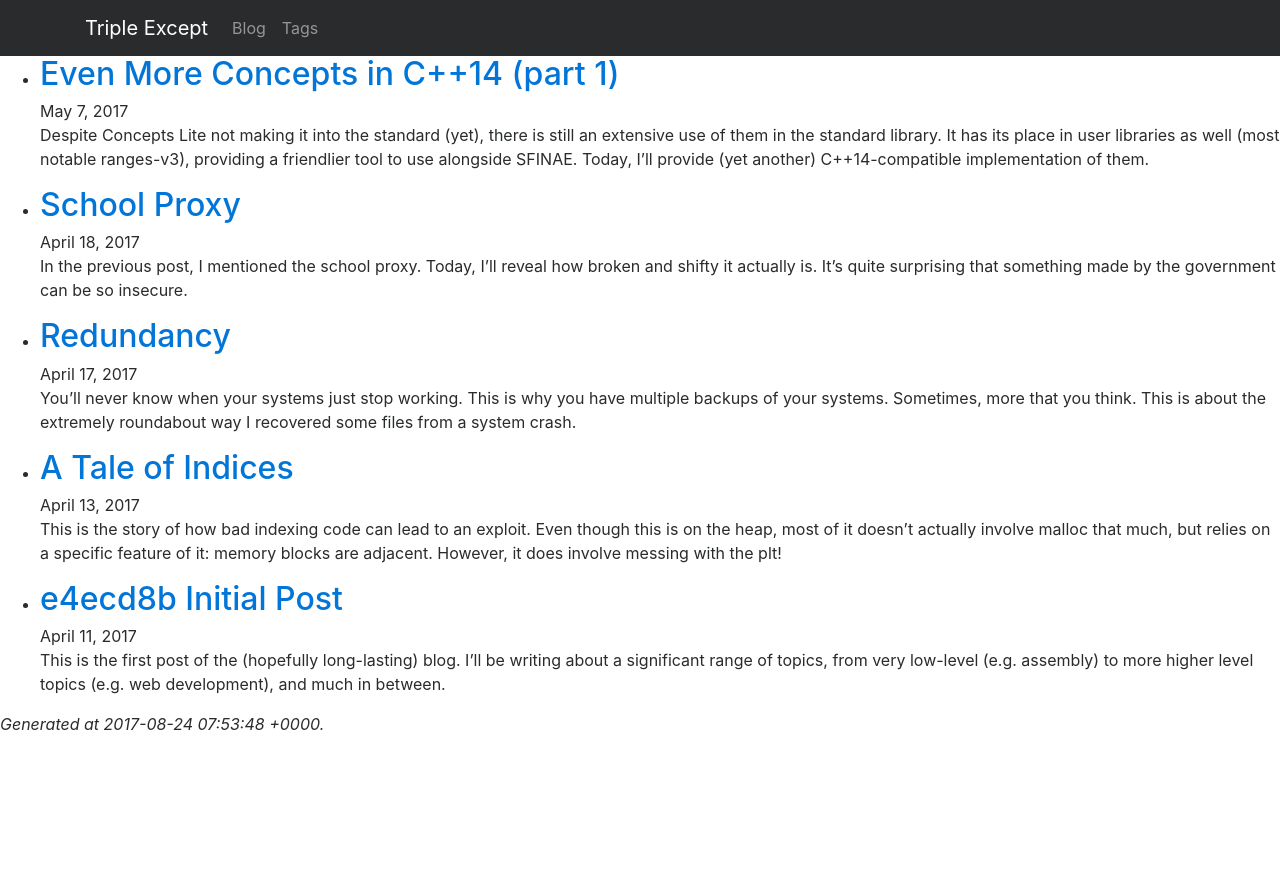
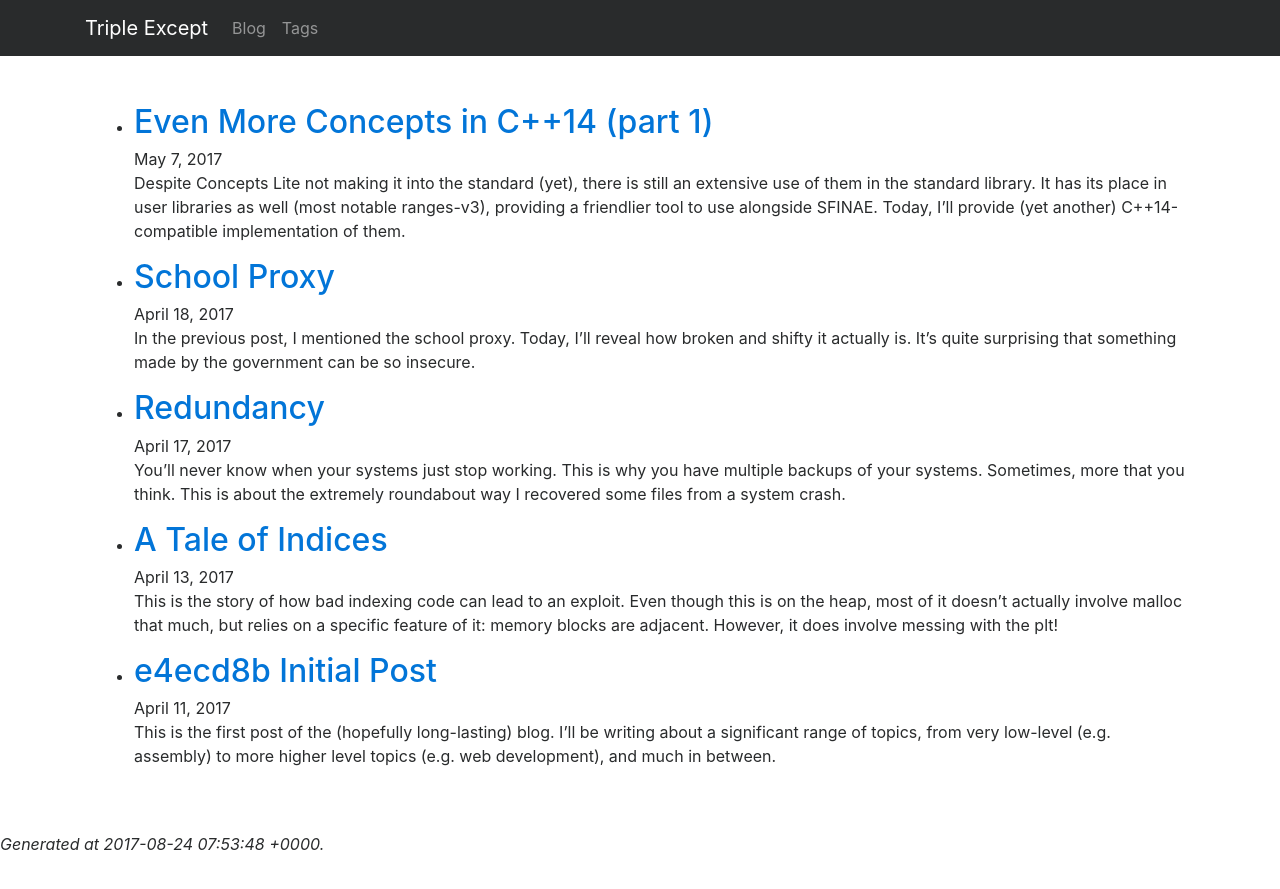
Before and after one commit to ralismark/ralismark.github.io, a Jekyll site: the page built from index.md, in a window 1280 px wide. Shown: the top 889 px of the page. Built offline with Jekyll 4.4.1, drawn with Linux system fonts in a browser that asks for light colours; nearby versions of some CDN libraries.

Commit message:
Use bootstrap container to wrap content

```diff
--- a/_layouts/default.html
+++ b/_layouts/default.html
@@ -6,11 +6,9 @@
 	<body>
 		{% include navbar.html %}
 
-		<main class="page-content" aria-label="Content">
-			<div class="wrapper">
-				{{ content }}
-			</div>
-		</main>
+		<div id="content" class="container">
+			{{ content }}
+		</div>
 
 		{% include footer.html %}
 	</body>
```
